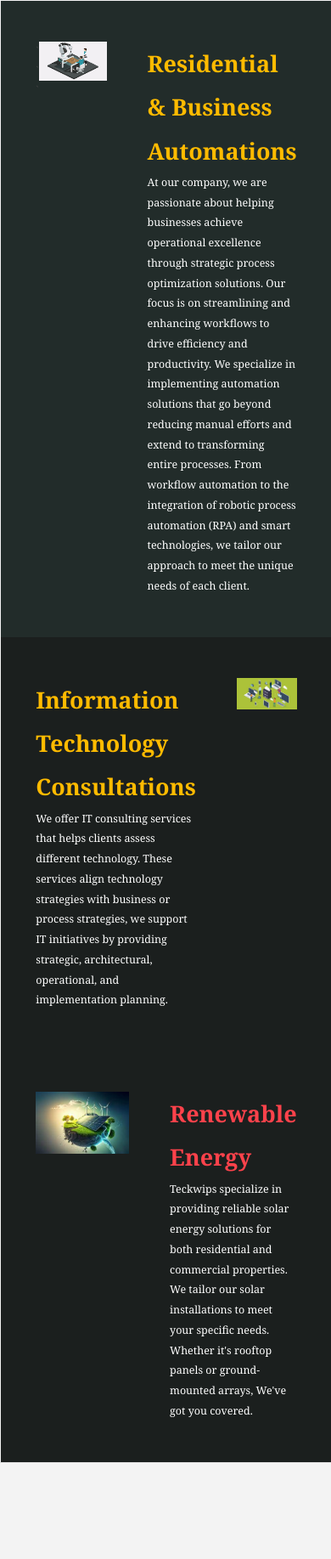
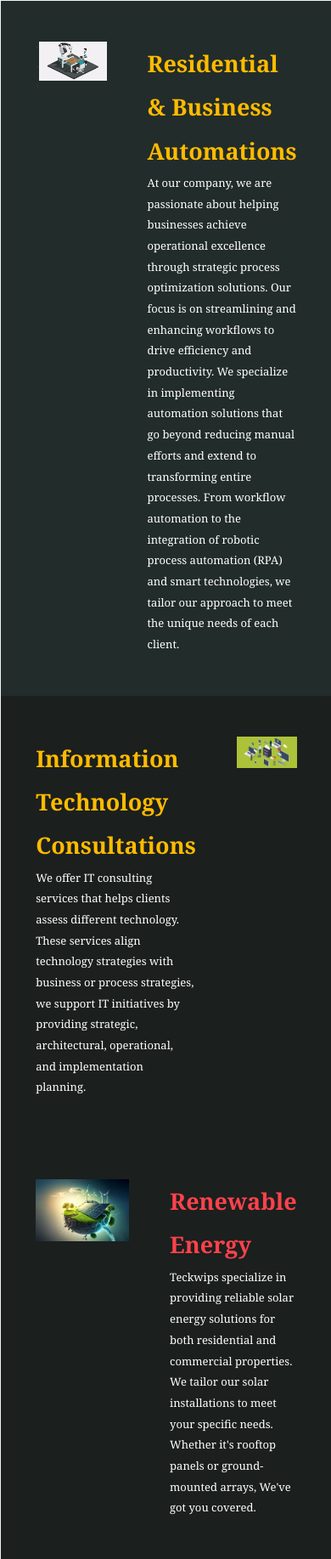
Before and after one commit to FagbohunOre/Teck.com, a plain HTML site: page index.html in a window 390 px wide. Shown: the part 843-2678 px from the top of the page at 85% size. Drawn offline with Linux system fonts and the light colour scheme; some icons are missing; a web font is replaced by a local one.

Commit message:
Update index.css

```diff
--- a/css/index.css
+++ b/css/index.css
@@ -838,16 +838,16 @@
 	color: #fd424b;
    }
    .section-five p{
-	font-size: 12.5px;
+	font-size: 13px;
    }
    .section-six p{
-	font-size: 12.5px;
+	font-size: 13px;
    }
    .section-four p{
-	font-size: 12.5px;
+	font-size: 13px;
    }
    .section-three p{
-	font-size: 12.5px;
+	font-size: 13px;
    }
    .container p{
 	color: #fff;
```
